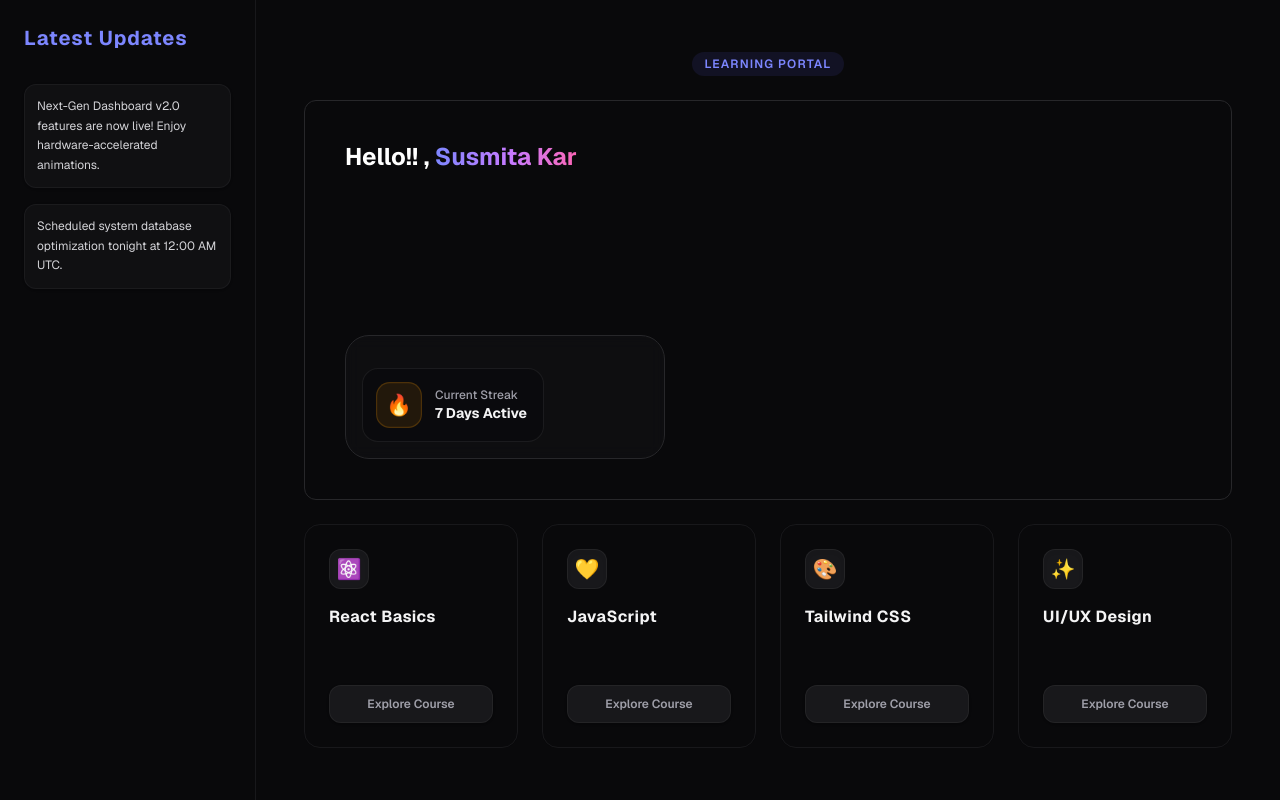
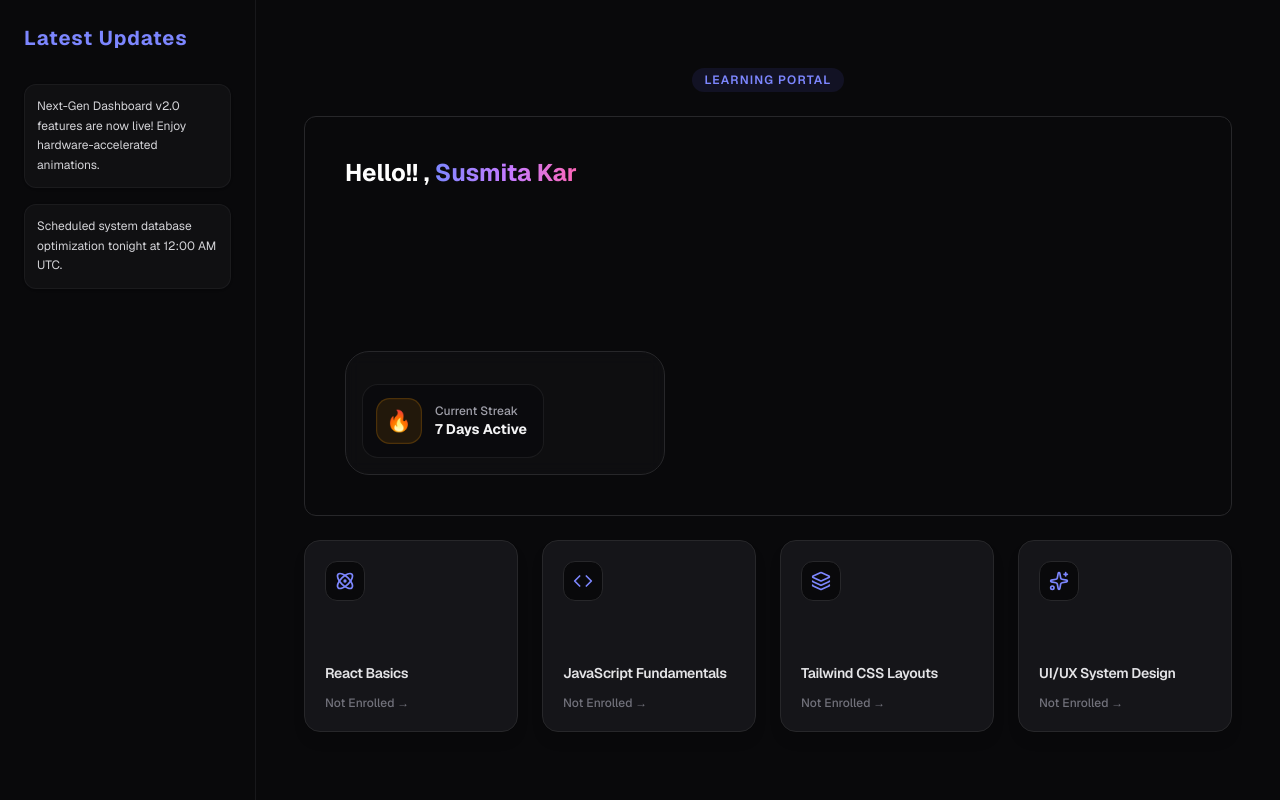
Before and after one commit to susmita070304/Assignment, a Next.js app in the folder nextgen-dashboard/: page / in a window 1280 px wide. Built offline with nearby package versions, Linux system fonts and the light colour scheme; no server answers; the database is empty.

Commit message:
fixing UI changes

```diff
--- a/nextgen-dashboard/app/Dashboard.tsx
+++ b/nextgen-dashboard/app/Dashboard.tsx
@@ -3,6 +3,7 @@
 import { motion, Variants } from "framer-motion";
 import Coursecard from "./TempCard";
 
+// The strictly typed contract matching your app/page.tsx data payload
 interface DashboardProps {
   studentName: string;
   streakCount: number;
@@ -23,7 +24,7 @@ export default function DashboardPage({
   studentName,
   streakCount,
   cards,
-  announcements,
+  announcements, // <-- Destructured correctly to receive your server records
 }: DashboardProps) {
   const containerVariants: Variants = {
     hidden: { opacity: 0 },
@@ -48,6 +49,7 @@ export default function DashboardPage({
 
   return (
     <div className="flex flex-col md:flex-row min-h-screen bg-zinc-950 text-zinc-50 font-sans overflow-x-hidden">
+      {/* YOUR ORIGINAL SIDEBAR WITH LATEST UPDATES FEED */}
       <motion.aside
         initial={{ x: -60, opacity: 0 }}
         animate={{ x: 0, opacity: 1 }}
@@ -75,6 +77,7 @@ export default function DashboardPage({
         </nav>
       </motion.aside>
 
+      {/* YOUR ORIGINAL MAIN CONTROLLER COMPONENT GRAPH ROW */}
       <motion.main
         id="heroSection"
         variants={containerVariants}
@@ -89,7 +92,7 @@ export default function DashboardPage({
           Learning Portal
         </motion.span>
 
-        {/* PROFILE CARD */}
+        {/* YOUR ORIGINAL GRADIENT ANIMATED PROFILE CARD */}
         <motion.div
           variants={itemVariants}
           whileHover="hover"
@@ -154,6 +157,7 @@ export default function DashboardPage({
           </div>
         </motion.div>
 
+        {/* YOUR COURSE CARDS CONTAINER GRID */}
         <motion.div
           variants={itemVariants}
           className="grid grid-cols-1 sm:grid-cols-2 lg:grid-cols-4 gap-6 justify-center w-full max-w-5xl"
--- /dev/null
+++ b/nextgen-dashboard/app/Loading.tsx
@@ -0,0 +1,14 @@
+export default function Loading() {
+  return (
+    <div className="flex-1 p-6 space-y-6 max-w-7xl mx-auto w-full animate-pulse bg-zinc-950">
+      <div className="grid grid-cols-1 md:grid-cols-2 lg:grid-cols-3 gap-6">
+        <div className="lg:col-span-2 h-56 bg-zinc-900/60 rounded-3xl" />
+        <div className="h-56 bg-zinc-900/60 rounded-3xl" />
+        <div className="col-span-1 md:col-span-2 lg:col-span-3 h-5 w-32 bg-zinc-900 rounded" />
+        {[...Array(4)].map((_, i) => (
+          <div key={i} className="h-44 bg-zinc-900/40 rounded-2xl" />
+        ))}
+      </div>
+    </div>
+  );
+}
--- a/nextgen-dashboard/app/TempCard.tsx
+++ b/nextgen-dashboard/app/TempCard.tsx
@@ -1,6 +1,7 @@
 "use client";
 
 import { motion } from "framer-motion";
+import * as Lucide from "lucide-react";
 
 interface TempCardProps {
   title: string;
@@ -9,72 +10,74 @@ interface TempCardProps {
   iconName: string;
 }
 
-// Map the text keywords from your Supabase table to emojis
-const getIconDisplay = (iconName: string) => {
-  switch (iconName) {
-    case "Atom":
-      return "⚛️";
-    case "Code":
-      return "💛";
-    case "Layers":
-      return "🎨";
-    case "Figma":
-      return "✨";
-    default:
-      return "📘";
-  }
-};
-
 export default function Coursecard({
   title,
   progress,
   isEnrolled,
   iconName,
 }: TempCardProps) {
+  const IconComponent = (Lucide as any)[iconName] || Lucide.BookOpen;
+
   return (
     <motion.div
-      whileHover={{ y: -6, scale: 1.02 }}
-      transition={{ type: "spring", stiffness: 400, damping: 20 }}
-      className="group/card cursor-pointer relative w-full h-full"
+      variants={{
+        hidden: { opacity: 0, y: 20 },
+        visible: { opacity: 1, y: 0 },
+      }}
+      whileHover="hover"
+      transition={{ type: "spring", stiffness: 300, damping: 20 }}
+      className="group cursor-pointer relative w-full"
     >
-      {/* Optional: Glow border effect on hover just like the profile card */}
-      <div className="absolute -inset-[1px] -z-10 rounded-[17px] bg-gradient-to-r from-indigo-500/20 via-purple-500/20 to-pink-500/20 opacity-0 group-hover/card:opacity-100 blur-md transition-opacity duration-300" />
+      {/* DYNAMIC SHADOW MESH GRADIENT LAYER THAT ACTIVATES ON HOVER */}
+      <motion.div
+        variants={{
+          hover: { opacity: 0.4, scale: 1.02 },
+        }}
+        animate={{
+          backgroundPosition: ["0% 50%", "100% 50%", "0% 50%"],
+        }}
+        transition={{
+          backgroundPosition: {
+            duration: 6,
+            repeat: Infinity,
+            ease: "linear",
+          },
+        }}
+        className="absolute -inset-[1px] -z-10 rounded-2xl bg-[linear-gradient(130deg,#FB5288,#208AAE,#4A0D67,#A8577E,#5E4AE3)] bg-[length:400%_400%] opacity-0 blur-md transition-opacity duration-300"
+      />
 
-      <div className="bg-zinc-950 p-6 rounded-2xl border border-zinc-900 w-full min-h-[14rem] flex flex-col justify-between text-left backdrop-blur-sm transition-all duration-300 group-hover/card:border-zinc-800">
-        <div>
-          {/* Mapped Database Icon Indicator */}
-          <div className="w-10 h-10 bg-zinc-900 rounded-xl flex items-center justify-center border border-zinc-800/80 text-xl mb-4 shadow-inner group-hover/card:border-zinc-700/80 transition-colors">
-            {getIconDisplay(iconName)}
+      {/* MAIN CONTENT CARD ACCENT BOX */}
+      <div className="bg-zinc-900/90 backdrop-blur-md border border-zinc-800 p-5 rounded-2xl flex flex-col justify-between min-h-[12rem] group-hover:border-zinc-700 transition-colors shadow-lg w-full">
+        <div className="flex justify-between items-start w-full">
+          <div className="w-10 h-10 bg-zinc-950 rounded-xl flex items-center justify-center border border-zinc-800 text-indigo-400">
+            <IconComponent size={20} />
           </div>
 
-          <h3 className="font-bold text-base text-zinc-100 group-hover/card:text-white transition-colors tracking-wide">
+          {isEnrolled && (
+            <span className="text-[10px] bg-indigo-500/10 text-indigo-400 px-2 py-1 rounded-md border border-indigo-500/20 font-medium">
+              {progress}%
+            </span>
+          )}
+        </div>
+
+        <div className="mt-4 space-y-3 w-full">
+          <h3 className="text-sm font-semibold text-zinc-200 tracking-tight">
             {title}
           </h3>
-        </div>
 
-        <div className="mt-6 w-full">
           {isEnrolled ? (
-            <div className="space-y-2">
-              <div className="flex justify-between items-center text-xs font-medium text-zinc-400 px-0.5">
-                <span>Progress</span>
-                <span className="text-indigo-400 font-semibold">
-                  {progress}%
-                </span>
-              </div>
-              {/* Animated Progress Bar Container */}
-              <div className="w-full h-1.5 bg-zinc-900/80 rounded-full overflow-hidden border border-zinc-800/50">
-                <motion.div
-                  initial={{ width: 0 }}
-                  animate={{ width: `${progress}%` }}
-                  transition={{ duration: 0.8, ease: "easeOut" }}
-                  className="h-full bg-gradient-to-r from-indigo-500 via-purple-500 to-pink-500 rounded-full"
-                />
-              </div>
+            <div className="w-full h-1.5 bg-zinc-950 rounded-full overflow-hidden mt-2 border border-zinc-800/50">
+              <motion.div
+                initial={{ width: 0 }}
+                animate={{ width: `${progress}%` }}
+                transition={{ duration: 1.2, ease: "easeOut" }}
+                className="h-full bg-gradient-to-r from-indigo-500 to-purple-500 rounded-full"
+              />
             </div>
           ) : (
-            <button className="w-full py-2.5 bg-zinc-900 hover:bg-indigo-600/10 text-xs font-semibold text-zinc-400 hover:text-indigo-400 rounded-xl border border-zinc-800/80 hover:border-indigo-500/30 transition-all duration-200 shadow-sm active:scale-[0.98]">
-              Explore Course
-            </button>
+            <div className="text-xs text-zinc-500 font-medium transition-colors mt-2 group-hover:text-indigo-400">
+              Not Enrolled →
+            </div>
           )}
         </div>
       </div>
--- a/nextgen-dashboard/app/page.tsx
+++ b/nextgen-dashboard/app/page.tsx
@@ -1,7 +1,12 @@
+import { Suspense } from "react";
 import { supabase } from "./lib/supabase";
 import DashboardPageClient from "./Dashboard";
+import Loading from "./Loading";
+
+export const revalidate = 0; // Forces dynamic rendering on every request, bypassing stale cache
 
 export default async function DashboardPage() {
+  // 1. Fetch Student Profile Meta
   const { data: profiles } = await supabase
     .from("profiles")
     .select("id, full_name, current_streak")
@@ -13,26 +18,29 @@ export default async function DashboardPage() {
     current_streak: 7,
   };
 
+  // 2. Fetch Master Curriculums
   const { data: masterCourses } = await supabase
     .from("courses")
     .select("id, title, icon_name");
 
+  // Custom schemas using strictly strings mapping directly to Lucide React components
   const defaultCourses = [
     { id: "react-basics-uuid", title: "React Basics", icon_name: "Atom" },
-    { id: "js-uuid", title: "JavaScript", icon_name: "Code" },
-    { id: "tailwind-uuid", title: "Tailwind CSS", icon_name: "Layers" },
-    { id: "uiux-uuid", title: "UI/UX Design", icon_name: "Figma" },
+    { id: "js-uuid", title: "JavaScript Fundamentals", icon_name: "Code" },
+    { id: "tailwind-uuid", title: "Tailwind CSS Layouts", icon_name: "Layers" },
+    { id: "uiux-uuid", title: "UI/UX System Design", icon_name: "Sparkles" },
   ];
 
   const finalMasterCourses =
     masterCourses && masterCourses.length > 0 ? masterCourses : defaultCourses;
 
+  // 3. Fetch Active Student Progress Logs
   const { data: enrollments } = await supabase
     .from("enrollments")
     .select("course_id, progress")
     .eq("student_id", profile.id);
 
-  // 4. Fetch Announcements Feed
+  // 4. Fetch Announcements Feed Pipeline
   const { data: newsFeed } = await supabase
     .from("announcements")
     .select("id, content")
@@ -67,15 +75,7 @@ export default async function DashboardPage() {
 
   const totalDisplayCards = [...enrolledCards, ...availableCards];
 
-  return (
-    <DashboardPageClient
-      studentName={profile.full_name}
-      streakCount={profile.current_streak}
-      cards={totalDisplayCards}
-      announcements={
-        newsFeed && newsFeed.length > 0
-          ? newsFeed
-          : [
+  const fallbackAnnouncements = [
     {
       id: "ex1",
       content:
@@ -86,8 +86,18 @@ export default async function DashboardPage() {
       content:
         "Scheduled system database optimization tonight at 12:00 AM UTC.",
     },
-            ]
+  ];
+
+  return (
+    <Suspense fallback={<Loading />}>
+      <DashboardPageClient
+        studentName={profile.full_name}
+        streakCount={profile.current_streak}
+        cards={totalDisplayCards}
+        announcements={
+          newsFeed && newsFeed.length > 0 ? newsFeed : fallbackAnnouncements
         }
       />
+    </Suspense>
   );
 }
--- a/nextgen-dashboard/package.json
+++ b/nextgen-dashboard/package.json
@@ -11,6 +11,7 @@
   "dependencies": {
     "@supabase/supabase-js": "^2.108.1",
     "framer-motion": "^12.40.0",
+    "lucide-react": "^1.17.0",
     "next": "16.2.9",
     "react": "19.2.4",
     "react-dom": "19.2.4"
```
Also changed, not shown: 1 other file (tests, documents, lock files or other folders). Lines whose indentation alone changed are shown as unchanged.
